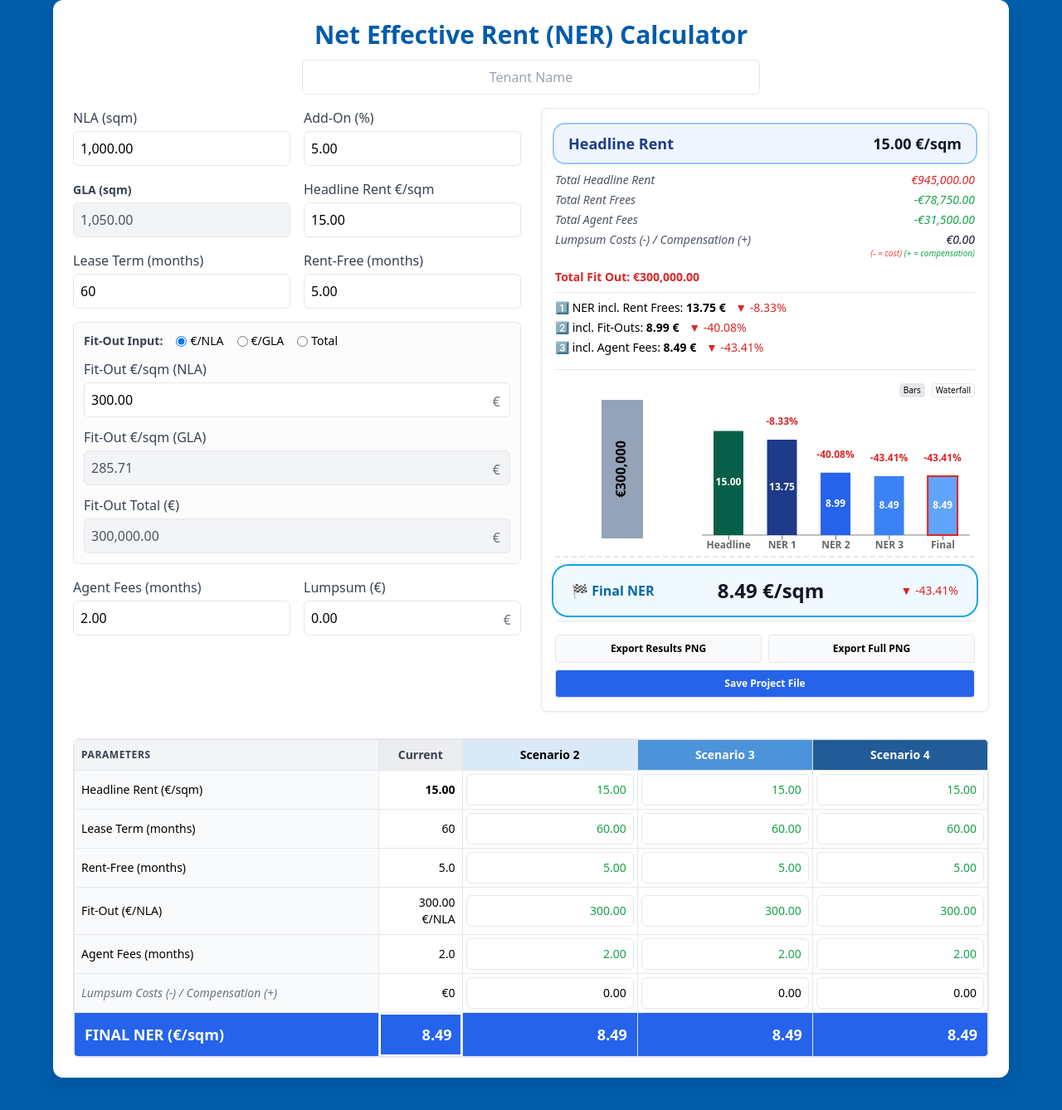
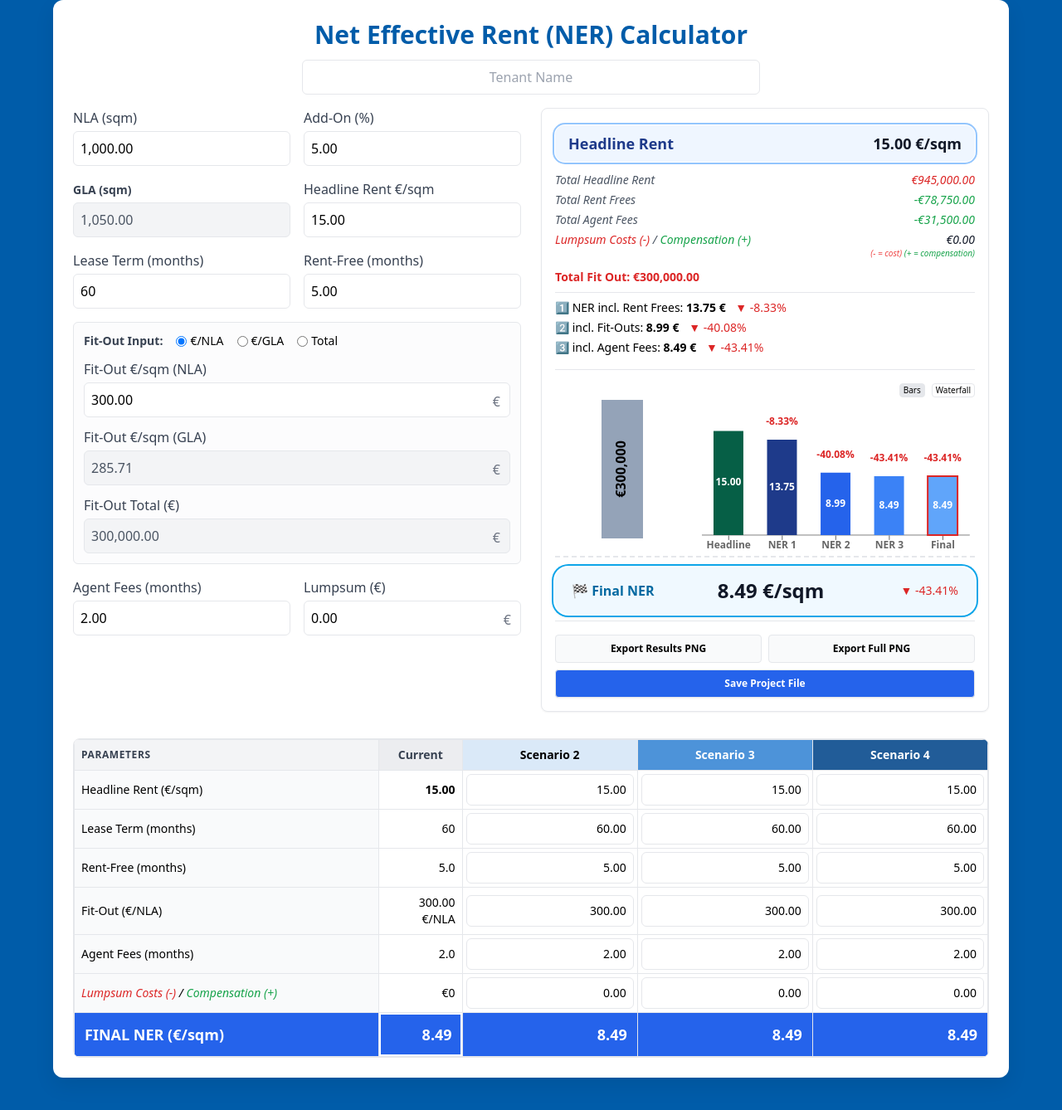
Before and after one commit to Musicandy13/NER-with-Scenarios, a React (Vite) app: page / in a window 1280 px wide. Shown: the whole page at 83% size. Built offline with nearby package versions, Linux system fonts and the light colour scheme.

Commit message:
Update App.jsx

```diff
--- a/src/App.jsx
+++ b/src/App.jsx
@@ -154,7 +154,7 @@ function ScenarioField({ value, onChange, readOnly = false, bold = false }) {
         onChange?.(String(n));
       }}
       onChange={(e) => onChange?.(e.target.value.replace(/[^\d.,-]/g, ""))}
-      className={`  w-full border rounded-md p-2 text-right tabular-nums  ${P(value) > 0 ? "text-green-600" : ""}  ${P(value) < 0 ? "text-red-600" : ""}  ${readOnly ? "bg-gray-100 text-gray-800" : ""}  ${bold ? "font-bold" : ""}`}
+      className={`  w-full border rounded-md p-2 text-right tabular-nums  ${readOnly ? "bg-gray-100 text-gray-800" : ""}  ${bold ? "font-bold" : ""}`}
     />
   );
 }
@@ -402,7 +402,7 @@ export default function App() {
     const agentFeesS = agentS * rentS * glaS;
     const denomS = Math.max(1e-9, durationS * glaS);
 
-    return (grossS - fitS - agentFeesS - unforeseenS) / denomS;
+    return (grossS - fitS - agentFeesS + unforeseenS) / denomS;
   };
 
   const NER_COLORS = ["#1e3a8a", "#2563eb", "#3b82f6", "#60a5fa"];
@@ -595,7 +595,11 @@ return (
                     <Money value={-totalAgentFees} />
                   </div>
 
-                  <div>Lumpsum Costs (-) / Compensation (+)</div>
+                  <div>
+  <span className="text-red-600">Lumpsum Costs (-)</span>{" "}
+  /{" "}
+  <span className="text-green-600">Compensation (+)</span>
+</div>
                   <div className="text-right">
                     <div>
                       <Money value={totalUnforeseen} />
@@ -753,7 +757,7 @@ return (
                 ))}
               </tr>
               <tr>
-                <td className="border p-2 font-medium bg-gray-50 italic text-gray-500">  Lumpsum Costs (-) / Compensation (+)</td>
+                <td className="border p-2 font-medium bg-gray-50 italic">  <span className="text-red-600">Lumpsum Costs (-)</span>{" "}  /{" "}  <span className="text-green-600">Compensation (+)</span></td>
                 <td className="border p-2 text-right">{FCUR0(P(f.unforeseen))}</td>
                 {scenarios.map((sc) => (
                   <td key={sc.id} className="border p-1">
```
